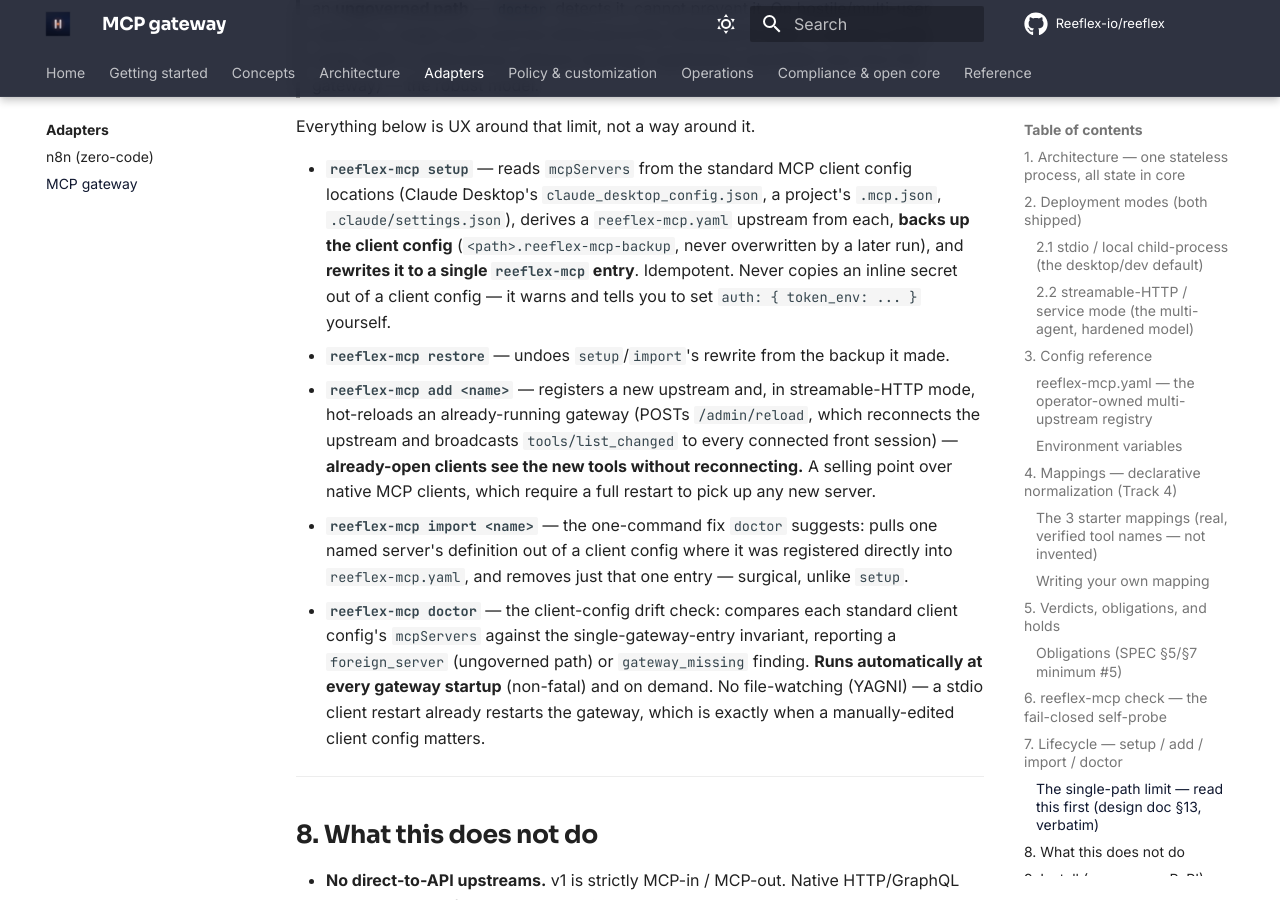
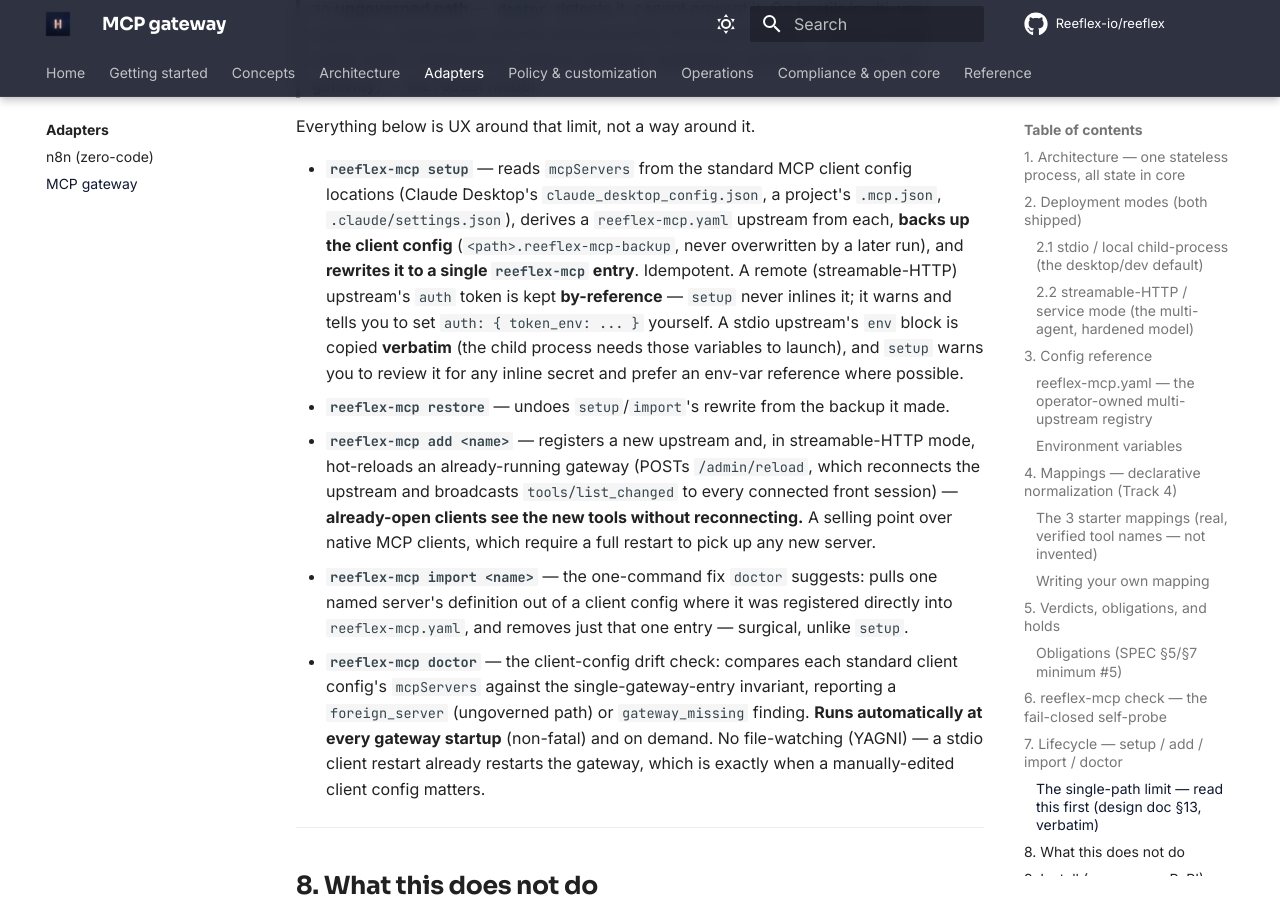
Before and after one commit to Reeflex-io/reeflex, an MkDocs documentation site: the page built from docs/mcp-gateway.md, in a window 1280 px wide and 900 px high, scrolled down 7975 px. Built offline with MkDocs 1.6.1 and Material for MkDocs 9.7.7, drawn with Linux system fonts in a browser that asks for light colours; comment, search, counter and statistics services are not loaded.

Commit message:
ci(reeflex-mcp): path-filtered test job + fix setup secret-copy docs
Add .github/workflows/ci-reeflex-mcp.yml -- a separate workflow that runs
the reeflex-mcp unit suite (pytest) only on pushes/PRs touching
reeflex-mcp/** (native paths filter), so unrelated PRs stay fast while every
gateway change gates on its own tests, consistent with every other released
component gating its PRs on its tests.

Also correct docs/mcp-gateway.md's setup description: it previously claimed
setup "never copies an inline secret out of a client config" -- a self-
contradictory overclaim (it warns, therefore it copies). Accurate now: a
remote (streamable-HTTP) upstream's auth token is kept by-reference (never
inlined), but a stdio upstream's env block is copied verbatim (the child
process needs those variables to launch), with a warning to review it and
prefer an env-var reference. README.md's wording was already correctly
scoped to the remote auth header and is unchanged.

Signed-off-by: Leo David <31898648+leodavidsec@users.noreply.github.com>

```diff
--- a/docs/mcp-gateway.md
+++ b/docs/mcp-gateway.md
@@ -328,9 +328,12 @@ Everything below is UX around that limit, not a way around it.
   project's `.mcp.json`, `.claude/settings.json`), derives a
   `reeflex-mcp.yaml` upstream from each, **backs up the client config**
   (`<path>.reeflex-mcp-backup`, never overwritten by a later run), and
-  **rewrites it to a single `reeflex-mcp` entry**. Idempotent. Never copies
-  an inline secret out of a client config — it warns and tells you to set
-  `auth: { token_env: ... }` yourself.
+  **rewrites it to a single `reeflex-mcp` entry**. Idempotent. A remote
+  (streamable-HTTP) upstream's `auth` token is kept **by-reference** — `setup`
+  never inlines it; it warns and tells you to set `auth: { token_env: ... }`
+  yourself. A stdio upstream's `env` block is copied **verbatim** (the child
+  process needs those variables to launch), and `setup` warns you to review it
+  for any inline secret and prefer an env-var reference where possible.
 - **`reeflex-mcp restore`** — undoes `setup`/`import`'s rewrite from the
   backup it made.
 - **`reeflex-mcp add <name>`** — registers a new upstream and, in
```
Also changed, not shown: 1 other file.
